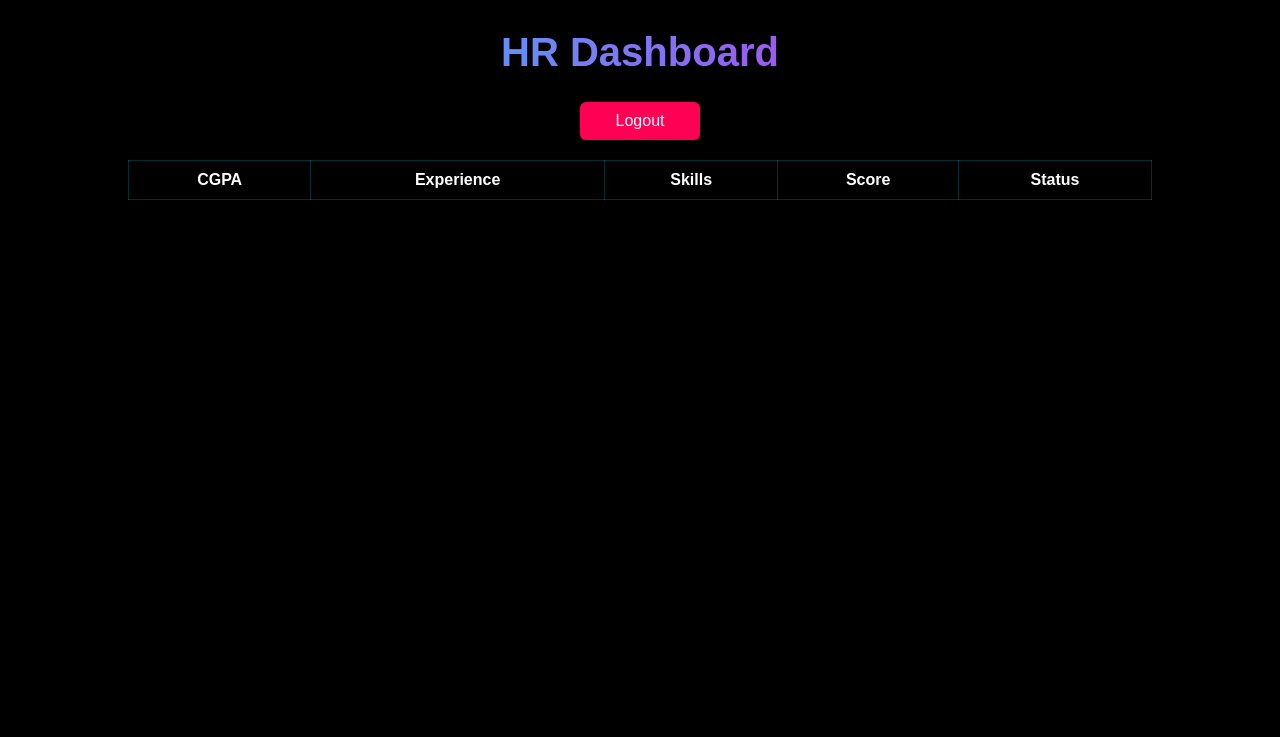
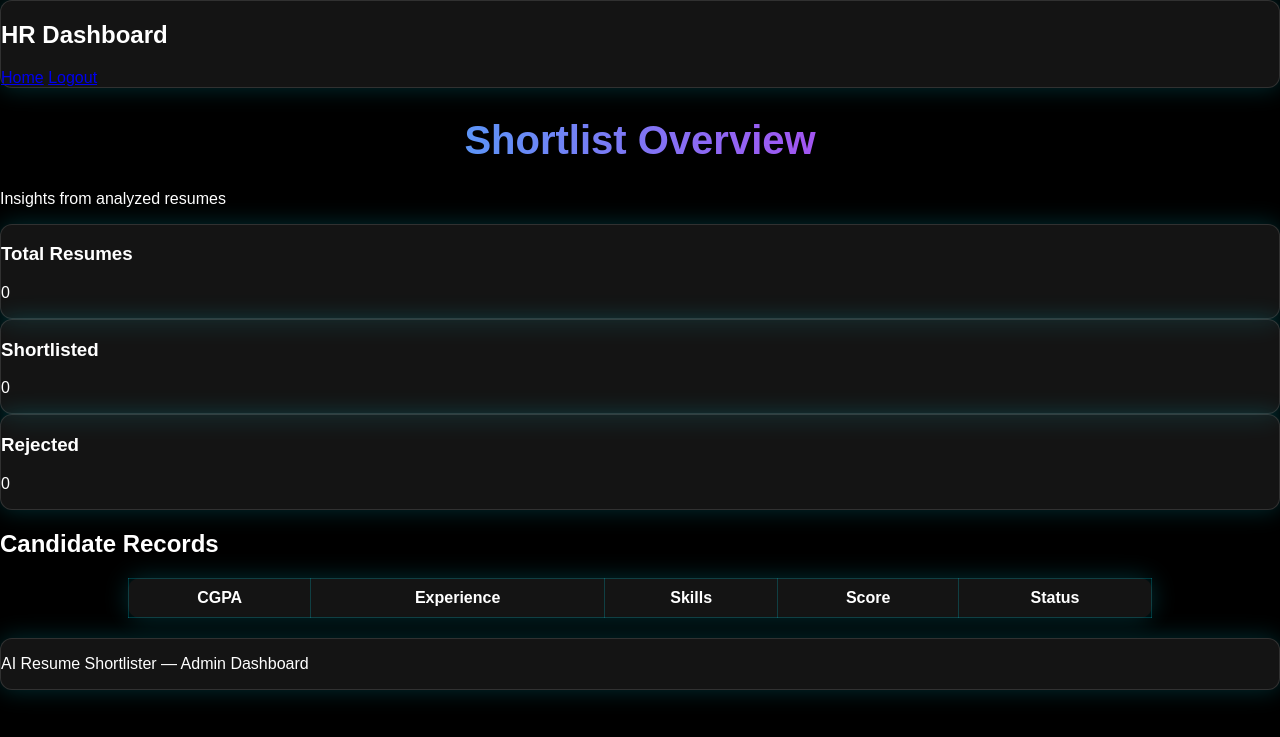
Before and after one commit to govindapasi/ai-resume-shortlist, a Flask app: page /dashboard in a window 1280 px wide. Shown: the top 737 px of the page. Run offline with Flask 3, Linux system fonts and the light colour scheme; the visitor is signed in with stand-in values (Sample User, id 1); lists and menus that the app fills with data are empty.

Commit message:
Update dashboard.html

```diff
--- a/templates/dashboard.html
+++ b/templates/dashboard.html
@@ -1,16 +1,62 @@
 <!DOCTYPE html>
 <html>
 <head>
-    <title>Dashboard</title>
+    <title>HR Dashboard | AI Resume Shortlister</title>
     <link rel="stylesheet" href="/static/style.css">
+    <script src="/static/animations.js" defer></script>
 </head>
 
-<body>
+<body class="dashboard-body">
 
-    <h1 class="dashboard-title">HR Dashboard</h1>
-    <a href="/logout" class="logout-btn">Logout</a>
+    <!-- NAVBAR -->
+    <nav class="navbar glass">
+        <h2 class="nav-title">HR Dashboard</h2>
+        <div class="nav-links">
+            <a href="/">Home</a>
+            <a href="/logout">Logout</a>
+        </div>
+    </nav>
 
-    <table class="dashboard-table">
+    <!-- HEADER -->
+    <header class="dashboard-header fade-in">
+        <h1 class="dashboard-title">Shortlist Overview</h1>
+        <p class="dashboard-sub">Insights from analyzed resumes</p>
+    </header>
+
+    <!-- SUMMARY CARDS -->
+    <section class="summary-section fade-in-up">
+
+        <div class="summary-grid">
+
+            <div class="summary-card glass">
+                <h3>Total Resumes</h3>
+                <p class="summary-value">{{ history|length }}</p>
+            </div>
+
+            <div class="summary-card glass">
+                <h3>Shortlisted</h3>
+                <p class="summary-value">
+                    {{ history | selectattr("status", "equalto", "Shortlisted") | list | length }}
+                </p>
+            </div>
+
+            <div class="summary-card glass">
+                <h3>Rejected</h3>
+                <p class="summary-value">
+                    {{ history | selectattr("status", "equalto", "Rejected") | list | length }}
+                </p>
+            </div>
+
+        </div>
+
+    </section>
+
+
+    <!-- TABLE SECTION -->
+    <section class="table-section fade-in-up">
+        <h2 class="section-title">Candidate Records</h2>
+
+        <table class="dashboard-table glass">
             <tr>
                 <th>CGPA</th>
                 <th>Experience</th>
@@ -22,13 +68,26 @@
             {% for item in history %}
             <tr>
                 <td>{{ item.cgpa }}</td>
-            <td>{{ item.exp }}</td>
+                <td>{{ item.exp }} yrs</td>
                 <td>{{ item.skills }}</td>
-            <td>{{ item.score }}</td>
+                <td>{{ item.score }}%</td>
                 <td class="{{ item.status|lower }}">{{ item.status }}</td>
             </tr>
             {% endfor %}
         </table>
 
+    </section>
+
+
+    <!-- FOOTER -->
+    <footer class="footer glass">
+        <p>AI Resume Shortlister — Admin Dashboard</p>
+    </footer>
+
 </body>
 </html>
+
+    </table>
+
+</body>
+</html>
```
Lines whose indentation alone changed are shown as unchanged.
